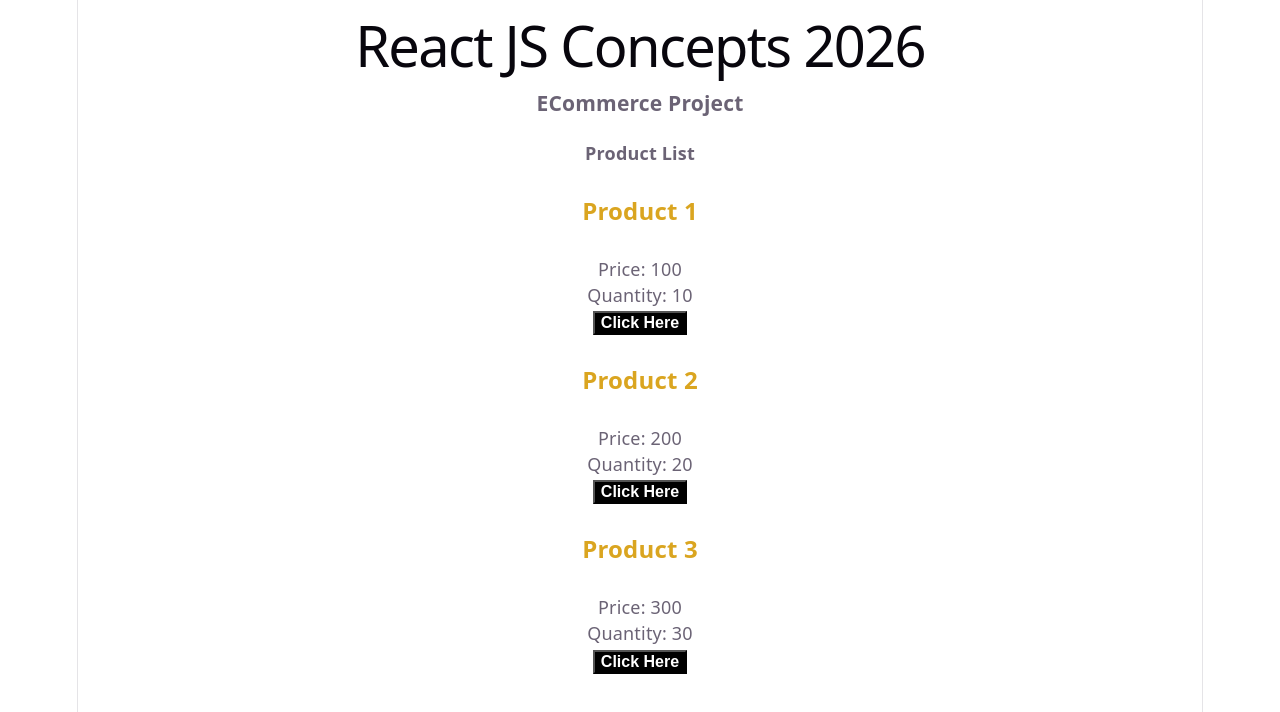
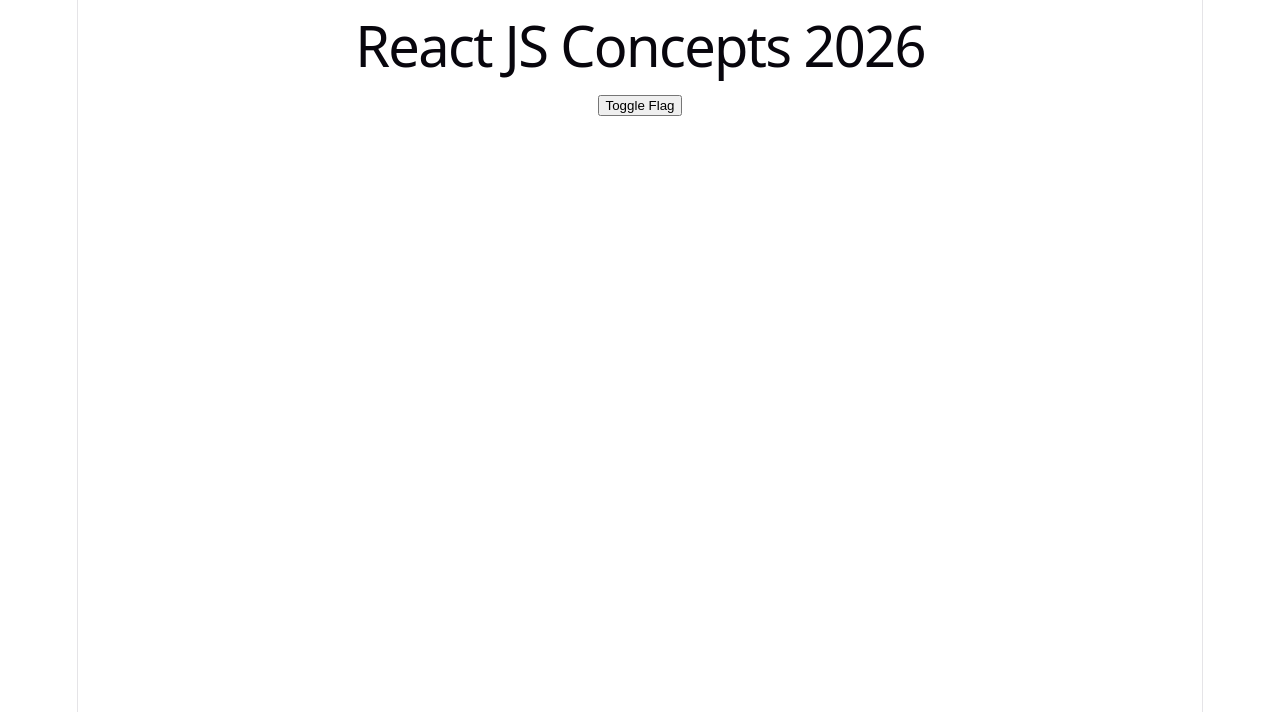
Before and after one commit to pratappadhy2005/react-starter, a React (Vite) app in the folder 11-End-To-End/03-reatcjs-concepts/: page / in a window 1280 px wide. Shown: the top 712 px of the page. Built offline with nearby package versions, Linux system fonts and the light colour scheme.

Commit message:
-Added state with basic fucntionality

```diff
--- a/11-End-To-End/03-reatcjs-concepts/src/App.jsx
+++ b/11-End-To-End/03-reatcjs-concepts/src/App.jsx
@@ -28,9 +28,9 @@ function App() {
   return (
     <div className="App">
       <h1>React JS Concepts 2026</h1>
-      {/* <ClassBasedComponent />
-      <FunctionalComponent /> */}
-      <ProductList dummyProductData={dummyProductData} />
+      <ClassBasedComponent />
+      {/* <FunctionalComponent /> */}
+      {/* <ProductList dummyProductData={dummyProductData} /> */}
     </div>
   )
 }
--- a/11-End-To-End/03-reatcjs-concepts/src/components/class-based-component.jsx
+++ b/11-End-To-End/03-reatcjs-concepts/src/components/class-based-component.jsx
@@ -1,10 +1,35 @@
 import { Component } from 'react'
 
 class ClassBasedComponent extends Component {
+
+    state = {
+        showText: false,
+        changeColor: false
+    }
+
+    // constructor(props) {
+    //     super(props)
+    //     this.state = {
+    //         showText: false,
+    //     }
+    // }
+
+    handleClick = () => {
+        console.log('Button Clicked ')
+        // This is not recommended as we are mutating the state directly
+        //this.showText = !this.showText
+        this.setState({ showText: !this.state.showText, changeColor: !this.state.changeColor })
+    }
+
     render() {
+        const { showText, changeColor } = this.state
+        console.log(showText, changeColor)
         return (
             <div>
-                <h3>Class Based Component</h3>
+                {
+                    showText ? <h3 style={{ color: changeColor ? 'red' : 'blue' }}>Class Based Component</h3> : null
+                }
+                <button onClick={this.handleClick}>Toggle Flag</button>
             </div>
         )
     }
```
